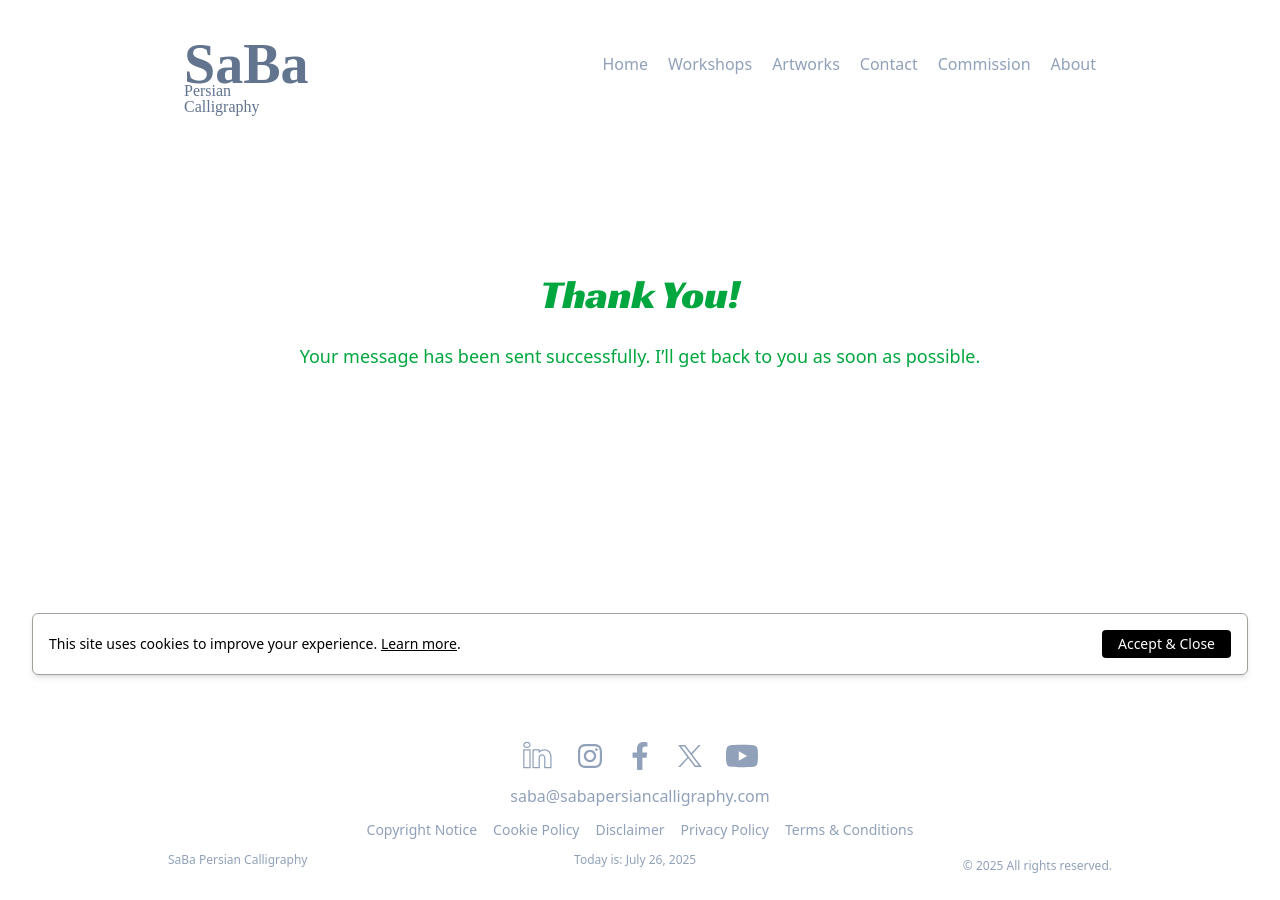
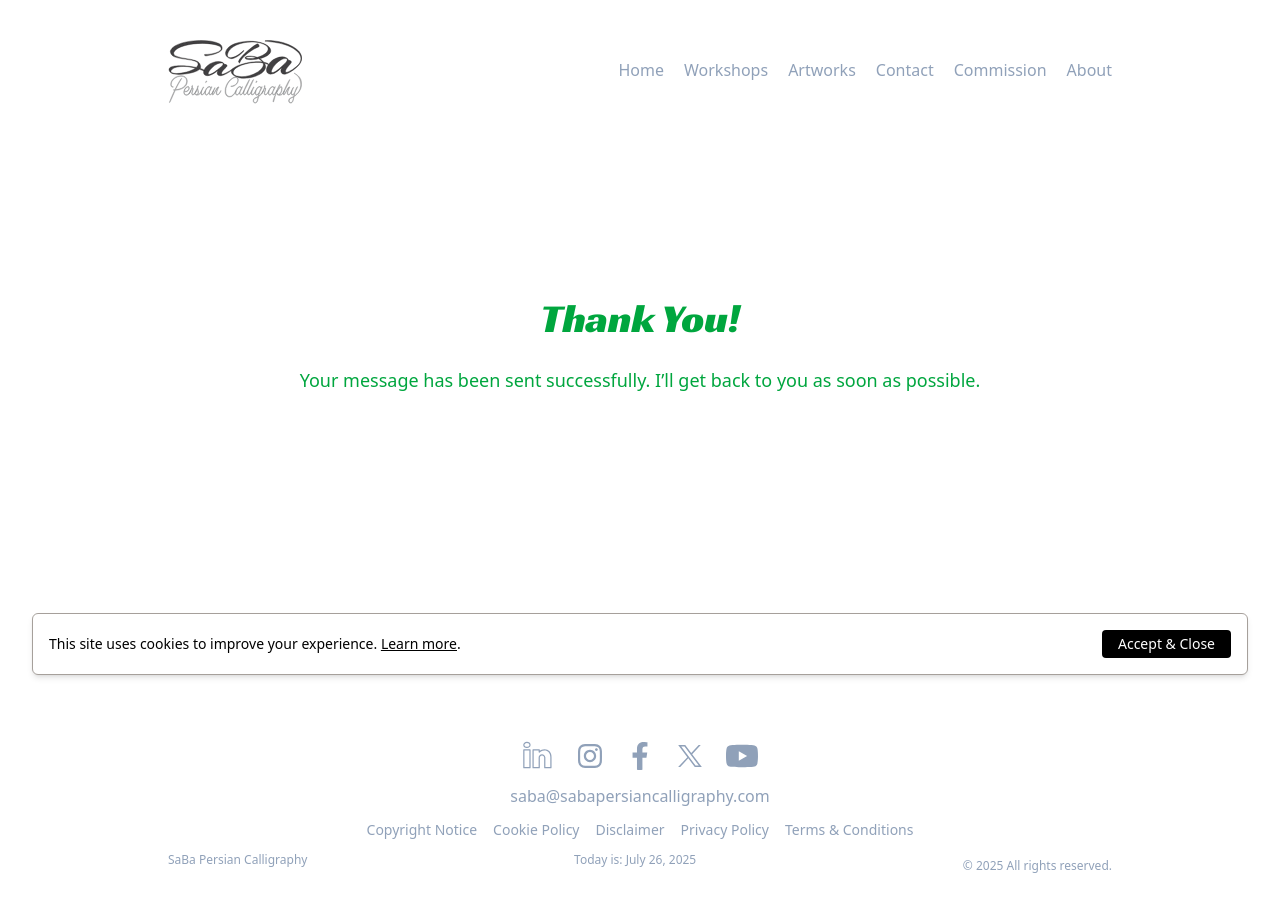
Before and after one commit to sabaPersianCalligraphy/spc, a Jekyll site: the page built from thank-you/index.html, in a window 1280 px wide. Built offline with Jekyll 4.4.1, drawn with Linux system fonts in a browser that asks for light colours; some web fonts are replaced.

Commit message:
edit log

```diff
--- a/_includes/footer.html
+++ b/_includes/footer.html
@@ -1,4 +1,4 @@
-<footer class="w-full px-2 space-y-3">
+<div class="w-full px-2 space-y-3">
     <!-- Social links -->
     <div class="flex flex-wrap items-center justify-center w-full space-x-8 md:space-x-6">
 
@@ -61,4 +61,4 @@
         <p class="text-xs text-slate-400">Today is: {{ "now" | date: "%B %d, %Y" }}</p>
         <p class="text-xs text-slate-400">© 2025 All rights reserved.</p>
     </div>
-</footer>
+</div>
--- a/_includes/header.html
+++ b/_includes/header.html
@@ -1,13 +1,13 @@
-<header class="block w-full px-2 pt-8">
-    <div x-data="{ open: false, aboutOpen: false, workshopsOpen: false  }" class="flex items-center justify-between px-4">
+<div x-data="{ open: false, aboutOpen: false, workshopsOpen: false  }" class="flex items-center justify-between px-2">
 
-        <a href="/" class="transition duration-150 ease-in-out logo-link arizonia-regular text-slate-500 hover:font-bold hover:text-stone-800 hover:scale-120">
-            <span class="logo-title arizonia-regular">SaBa</span>
-            <span class="logo-subtitle arizonia-regular">Persian Calligraphy</span>
+    <!-- Logo -->
+    <a href="/" class="transition duration-150 ease-in-out hover:scale-120">
+        <img src="/assets/saba-persian-calligraphy-logo-02.svg" alt="saba-persian-calligraphy-logo" class="h-16" />
     </a>
 
+
     <!--Descktop Menu -->
-        <div class="hidden space-x-2 md:flex md:space-x-5 text-slate-400">
+    <div class="hidden mb-1 space-x-2 md:flex md:space-x-5 text-slate-400">
         <a href="/" class="transition duration-150 ease-in-out text-slate-400 hover:font-bold hover:text-stone-800 hover:scale-110 {% if page.url == '/' %} font-bold text-stone-800{% endif %}">Home</a>
 
         <!-- Dropdown for Workshops -->
@@ -83,9 +83,9 @@
         >
             <span class="sr-only">Menu</span>
 
-                <!-- Heroicon: chevron-down -->
-                <svg xmlns="http://www.w3.org/2000/svg" viewBox="0 0 20 20" fill="currentColor" class="size-5">
-                <path d="M3 10a1.5 1.5 0 1 1 3 0 1.5 1.5 0 0 1-3 0ZM8.5 10a1.5 1.5 0 1 1 3 0 1.5 1.5 0 0 1-3 0ZM15.5 8.5a1.5 1.5 0 1 0 0 3 1.5 1.5 0 0 0 0-3Z" />
+            <!-- Menu Icon w-6 h-6-->
+             <svg  class="size-8" xmlns="http://www.w3.org/2000/svg" fill="none" viewBox="0 0 24 24" stroke-width="1.5" stroke="currentColor">
+                <path stroke-linecap="round" stroke-linejoin="round" d="M3.75 6.75h16.5M3.75 12h16.5m-16.5 5.25h16.5" />
             </svg>
         </button>
 
@@ -173,4 +173,3 @@
         </div>
     </div>
 </div>
-</header>
--- a/_includes/image-show.html
+++ b/_includes/image-show.html
@@ -7,7 +7,7 @@
         <img
             :src="images[currentIndex].picture"
             :alt="artwork.title"
-            class="object-contain w-auto h-full mx-auto cursor-pointer"
+            class="object-contain w-full mx-auto cursor-pointer h-autl md:w-auto md:h-full"
             @click="showFull = true"
         >
         <div class="absolute top-0 right-0 text-xs bg-black/60 text-white px-2 py-0.5 rounded">
--- a/_layouts/default.html
+++ b/_layouts/default.html
@@ -33,15 +33,16 @@
   <body class="flex flex-col w-full min-h-screen text-base font-Roboto font-stone-800 sm:w-11/12 md:w-9/12 sm:mx-auto">
 
       <!-- Header -->
-      <div>{% include header.html %}</div>
-
+      <header class="flex items-center justify-between w-full mt-10"></header>
+          {% include header.html %}
+      </header>
       <!-- Main Content -->
-      <main class="flex-1 w-full px-4 pt-20 pb-36">
+      <main class="flex-1 px-4 mt-24 mb-46">
         {{ content }}
       </main>
 
       <!-- Footer -->
-      <div>{% include footer.html %}</div>
+      <footer class="">{% include footer.html %}</footer>
 
 
     <script src="{{ '/assets/js/custome-alpine.js' | relative_url }}"></script>
--- a/assets/css/customStyles.css
+++ b/assets/css/customStyles.css
@@ -28,34 +28,6 @@ height: 30rem;
 }
 .h-140{
 height: 35rem;
-}
-/* Logo */
-.logo-link {
-  position: relative;
-  display: flex;
-  height: 4rem;
-  align-self: self-start;
-  flex-direction: column;
-  align-items: center;
-  justify-content: center;
-  line-height: 1;
-  text-transform: capitalize;
-  gap: 0.25rem;
-  text-decoration: none;
-}
-
-.logo-title {
-  font-size: 3.5rem; /* text-6xl = 60px */
-  font-weight: 900 !important;
-  line-height: 3;
-}
-
-.logo-subtitle {
-  position: absolute;
-  left: 0;
-  top: 3.2rem;
-  font-size: 1rem;
-  font-weight: bold;
 }
 
 
```
Also changed, not shown: assets/logo.svg (added), assets/saba-persian-calligraphy-logo-02.jpg (added), assets/saba-persian-calligraphy-logo-02.png (added), assets/saba-persian-calligraphy-logo-02.svg (added). Lines whose indentation alone changed are shown as unchanged.
